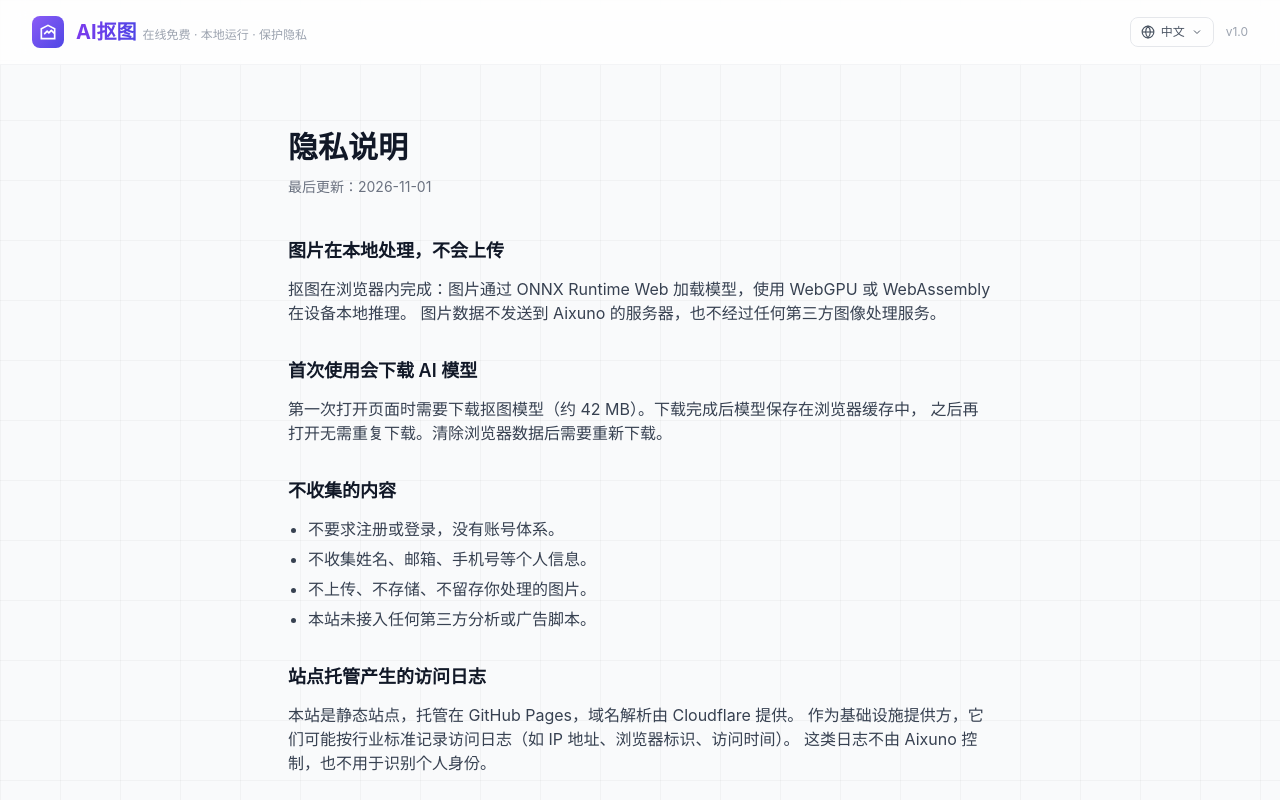
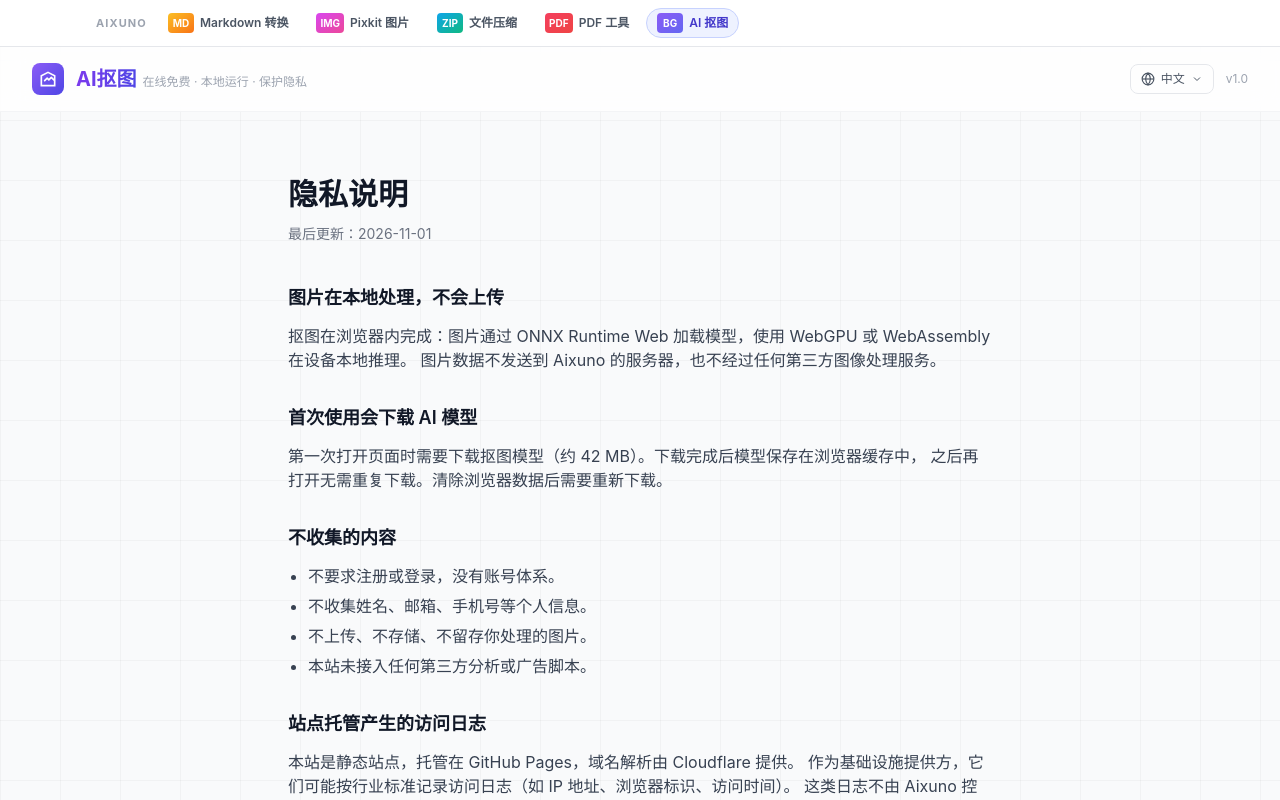
Before and after one commit to zhltzh/bg-remover, a Nuxt app in the folder bg-remover/: page /privacy in a window 1280 px wide. Shown: the top 800 px of the page. Built offline with nearby package versions, Linux system fonts and the light colour scheme.

Commit message:
fix(ui): add cross-site banner to the top of every page

```diff
--- a/bg-remover/components/SiteNetwork.vue
+++ b/bg-remover/components/SiteNetwork.vue
@@ -1,48 +1,42 @@
 <template>
-  <nav aria-label="Aixuno" class="max-w-6xl mx-auto px-4 sm:px-6 lg:px-8 pb-10">
-    <ul class="flex flex-wrap items-center justify-center gap-2 text-xs">
-      <li v-for="site in SITES" :key="site.id">
+  <!-- 顶部跨站条：让访客一眼看到 Aixuno 的其他工具，当前站高亮 -->
+  <nav aria-label="Aixuno 产品线" class="border-b border-gray-200 bg-white">
+    <div class="mx-auto flex max-w-6xl items-center gap-1.5 overflow-x-auto px-4 py-2 sm:px-6 lg:px-8">
+      <span class="mr-1 shrink-0 text-[11px] font-bold uppercase tracking-widest text-gray-400">
+        Aixuno
+      </span>
+      <component
+        :is="site.id === CURRENT ? 'span' : 'a'"
+        v-for="site in SITES"
+        :key="site.id"
+        v-bind="site.id === CURRENT ? { 'aria-current': 'page' } : { href: site.href }"
+        class="inline-flex shrink-0 items-center gap-1.5 rounded-full border px-2.5 py-1 transition-colors"
+        :class="
+          site.id === CURRENT
+            ? 'border-indigo-200 bg-indigo-50 text-indigo-700'
+            : 'border-transparent text-gray-600 hover:border-gray-200 hover:bg-gray-50 hover:text-gray-900'
+        "
+      >
         <span
-          v-if="site.id === 'bg'"
-          aria-current="page"
-          class="inline-flex items-center gap-1.5 rounded-full border border-indigo-200 bg-indigo-50 px-3 py-1.5 font-medium text-indigo-600"
+          class="inline-grid h-5 min-w-[26px] shrink-0 place-items-center rounded bg-gradient-to-br px-1 text-[10px] font-bold leading-none text-white"
+          :class="site.tone"
+          >{{ site.mark }}</span
         >
-          <span class="font-bold">{{ site.mark }}</span>{{ t('seo.orgName') }}
-        </span>
-        <a
-          v-else
-          :href="site.href"
-          class="inline-flex items-center gap-1.5 rounded-full border border-gray-200 bg-white px-3 py-1.5 text-gray-600 transition-colors hover:border-indigo-300 hover:text-indigo-600"
-        >
-          <span class="font-bold">{{ site.mark }}</span>{{ site.label }}
-        </a>
-      </li>
-    </ul>
-    <div class="mt-5">
-      <ShareLinks />
+        <span class="whitespace-nowrap text-xs font-semibold">{{ site.label }}</span>
+      </component>
     </div>
-    <p class="mt-3 text-center text-xs text-gray-400">
-      <a
-        href="https://github.com/zhltzh/bg-remover/issues/new"
-        target="_blank"
-        rel="noopener noreferrer"
-        class="underline-offset-2 hover:text-gray-700 hover:underline"
-      >意见反馈</a>
-      <span class="mx-1.5">·</span>
-      <NuxtLink to="/privacy" class="underline-offset-2 hover:text-gray-700 hover:underline">隐私说明</NuxtLink>
-    </p>
   </nav>
 </template>
 
 <script setup lang="ts">
 // 跨站入口：五个站点互相跳转，当前站以静态标签呈现
-const { t } = useI18n()
+const SITES = [
+  { id: 'markdown', href: 'https://aixuno.com/', mark: 'MD', label: 'Markdown 转换', tone: 'from-amber-400 to-orange-500' },
+  { id: 'image', href: 'https://image.aixuno.com/', mark: 'IMG', label: 'Pixkit 图片', tone: 'from-fuchsia-500 to-pink-500' },
+  { id: 'compress', href: 'https://compress.aixuno.com/', mark: 'ZIP', label: '文件压缩', tone: 'from-sky-500 to-emerald-500' },
+  { id: 'pdf', href: 'https://pdf.aixuno.com/', mark: 'PDF', label: 'PDF 工具', tone: 'from-rose-500 to-red-500' },
+  { id: 'bg', href: 'https://bg.aixuno.com/', mark: 'BG', label: 'AI 抠图', tone: 'from-violet-500 to-indigo-500' },
+]
 
-const SITES = [
-  { id: 'markdown', href: 'https://aixuno.com/', mark: 'MD', label: 'Markdown' },
-  { id: 'image', href: 'https://image.aixuno.com/', mark: 'IMG', label: 'Pixkit' },
-  { id: 'compress', href: 'https://compress.aixuno.com/', mark: 'ZIP', label: 'FilePomelo' },
-  { id: 'pdf', href: 'https://pdf.aixuno.com/', mark: 'PDF', label: 'PDFBzy' },
-  { id: 'bg', href: 'https://bg.aixuno.com/', mark: 'BG', label: '' },
-]
+const CURRENT = 'bg'
 </script>
--- /dev/null
+++ b/bg-remover/components/SiteUtilityLinks.vue
@@ -0,0 +1,19 @@
+<template>
+  <!-- 页脚：分享、反馈与隐私入口 -->
+  <div class="mx-auto w-full max-w-6xl px-4 pb-10 sm:px-6 lg:px-8">
+    <ShareLinks />
+    <p class="mt-3 text-center text-xs text-gray-400">
+      <a
+        href="https://github.com/zhltzh/bg-remover/issues/new"
+        target="_blank"
+        rel="noopener noreferrer"
+        class="underline-offset-2 hover:text-gray-700 hover:underline"
+        >意见反馈</a
+      >
+      <span class="mx-1.5">·</span>
+      <NuxtLink to="/privacy" class="underline-offset-2 hover:text-gray-700 hover:underline"
+        >隐私说明</NuxtLink
+      >
+    </p>
+  </div>
+</template>
--- a/bg-remover/pages/index.vue
+++ b/bg-remover/pages/index.vue
@@ -1,5 +1,6 @@
 <template>
   <div class="min-h-screen bg-grid">
+    <SiteNetwork />
     <AppHeader :show-cache-info="isModelLoading || processError !== null" @clear-cache="handleClearCache" />
 
     <!-- 全屏加载闪屏（仅首次模型下载时展示） -->
@@ -383,8 +384,8 @@
       <!-- ===== FAQ（H2）- GEO 关键 ===== -->
       <FaqSection />
 
-      <!-- ===== 跨站入口 ===== -->
-      <SiteNetwork />
+      <!-- ===== 分享与反馈 ===== -->
+      <SiteUtilityLinks />
     </main>
   </div>
 </template>
--- a/bg-remover/pages/privacy.vue
+++ b/bg-remover/pages/privacy.vue
@@ -1,5 +1,6 @@
 <template>
   <div class="min-h-screen bg-grid">
+    <SiteNetwork />
     <AppHeader />
     <main class="max-w-3xl mx-auto px-4 sm:px-6 lg:px-8 py-12 sm:py-16">
       <h1 class="text-2xl sm:text-3xl font-bold text-gray-900 mb-3">隐私说明</h1>
```
